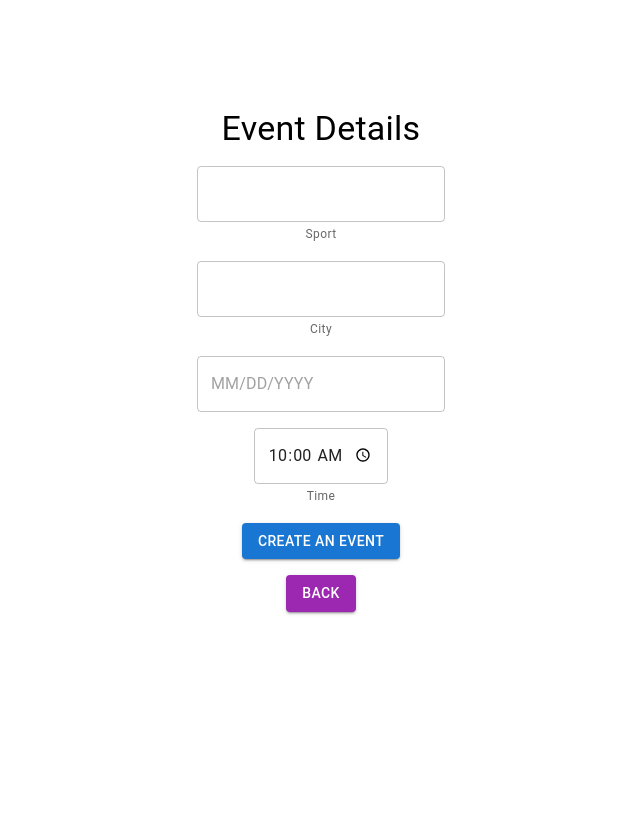
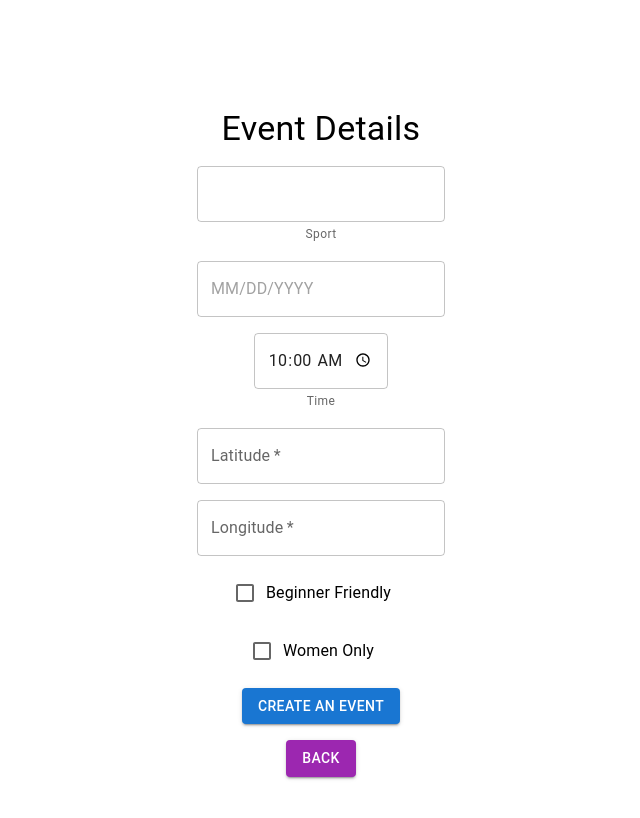
Before and after one commit to TernaryTechnologies/Main, a React app in the folder mysite/frontend/: page /create in a window 1280 px wide. Shown: the top 818 px of the page, without its empty margins (319-959 px from the left). Built offline with nearby package versions, Linux system fonts and the light colour scheme; the HTML template or start-up script is replaced by a standard one.

Commit message:
updated create event page

```diff
--- a/mysite/frontend/src/components/CreateEventPage.js
+++ b/mysite/frontend/src/components/CreateEventPage.js
@@ -1,6 +1,7 @@
 import React, { Component } from "react";
 import { format } from 'date-fns'
 import {
+  Checkbox,
   Button,
   Grid,
   Typography,
@@ -17,26 +18,26 @@ export default class CreateEventPage extends Component {
     super(props);
     this.state = {
       sport: '',
-      city: '',
       date: format(new Date(), 'yyyy/MM/dd'),
       time: '10:00',
+      latitude: '',
+      longitude: '',
+      beginner_friendly: false,
+      women_only: false,
     };
 
     this.handleEventButtonPressed = this.handleEventButtonPressed.bind(this);
     this.handleSportChange = this.handleSportChange.bind(this);
-    this.handleCityChange = this.handleCityChange.bind(this);
+    this.handleLatitudeChange = this.handleLatitudeChange.bind(this);
+    this.handleLongitudeChange = this.handleLongitudeChange.bind(this);
+    this.handleBeginnerFriendlyChange = this.handleBeginnerFriendlyChange.bind(this);
+    this.handleWomenOnlyChange = this.handleWomenOnlyChange.bind(this);
     this.handleTimeChange = this.handleTimeChange.bind(this);
   }
 
   handleSportChange(e) {
     this.setState({
       sport: e.target.value,
-    });
-  }
-
-  handleCityChange(e) {
-    this.setState({
-      city: e.target.value,
     });
   }
 
@@ -52,6 +53,30 @@ export default class CreateEventPage extends Component {
     });
   }
 
+  handleLatitudeChange(e) {
+    this.setState({
+      latitude: e.target.value,
+    });
+  }
+
+  handleLongitudeChange(e) {
+    this.setState({
+      longitude: e.target.value,
+    });
+  }
+
+  handleBeginnerFriendlyChange(e) {
+    this.setState({
+      beginner_friendly: e.target.checked,
+    });
+  }
+
+  handleWomenOnlyChange(e) {
+    this.setState({
+      women_only: e.target.checked,
+    });
+  }
+
   handleEventButtonPressed() {
     const requestOptions = {
       method: 'POST',
@@ -60,10 +85,13 @@ export default class CreateEventPage extends Component {
         'Content-Type': 'application/json'
       },
       body: JSON.stringify({
-        sport: this.state.sport,
-        city: this.state.city,
+        sport_name: this.state.sport,
+        latitude: this.state.latitude,
+        longitude: this.state.longitude,
         date: this.state.date,
         time: this.state.time,
+        beginner_friendly: this.state.beginner_friendly,
+        women_only: this.state.women_only,
       }),
 
     };
@@ -108,21 +136,6 @@ export default class CreateEventPage extends Component {
         </Grid>
         <Grid item xs={12} align="center">
           <FormControl>
-            <TextField
-              required={true}
-              type='string'
-              onChange={this.handleCityChange}
-              inputProps={{
-                style: {textAlign: 'center'},
-              }}
-              />
-            <FormHelperText>
-                <div align='center'>City</div>
-            </FormHelperText>
-          </FormControl>
-        </Grid>
-        <Grid item xs={12} align="center">
-          <FormControl>
             <DatePicker
               onChange={this.handleDateChange}/>
           </FormControl>
@@ -145,6 +158,48 @@ export default class CreateEventPage extends Component {
           </FormControl>
         </Grid>
         <Grid item xs={12} align="center">
+          <TextField
+            required
+            label="Latitude"
+            type="number"
+            step="0.000001"
+            value={this.state.latitude}
+            onChange={this.handleLatitudeChange}
+          />
+        </Grid>
+        <Grid item xs={12} align="center">
+          <TextField
+            required
+            label="Longitude"
+            type="number"
+            step="0.000001"
+            value={this.state.longitude}
+            onChange={this.handleLongitudeChange}
+          />
+        </Grid>
+        <Grid item xs={12} align="center">
+          <FormControlLabel
+            control={
+              <Checkbox
+                checked={this.state.beginner_friendly}
+                onChange={this.handleBeginnerFriendlyChange}
+              />
+            }
+            label="Beginner Friendly"
+          />
+        </Grid>
+        <Grid item xs={12} align="center">
+          <FormControlLabel
+            control={
+              <Checkbox
+                checked={this.state.women_only}
+                onChange={this.handleWomenOnlyChange}
+              />
+            }
+            label="Women Only"
+          />
+        </Grid>
+        <Grid item xs={12} align="center">
           <Button color='primary' variant='contained' onClick={this.handleEventButtonPressed}>
             Create An Event
           </Button>
```
